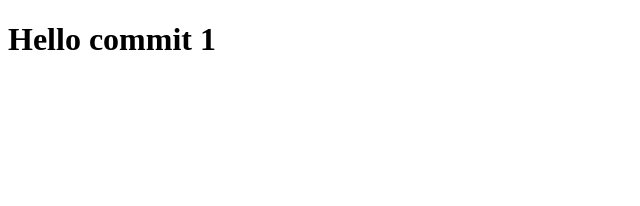
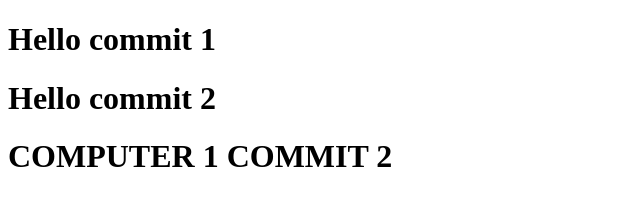
Before and after one commit to xiosamagh/lab9pri, a plain HTML site: page index.html in a window 1280 px wide. Shown: the whole page, without its empty margins (0-640 px from the left). Drawn offline with Linux system fonts and the light colour scheme.

Commit message:
commit 2

```diff
--- a/index.html
+++ b/index.html
@@ -8,5 +8,7 @@
 </head>
 <body>
     <h1>Hello commit 1</h1>
+    <h1>Hello commit 2</h1>
+    <h1>COMPUTER 1 COMMIT 2</h1>
 </body>
 </html>
```
